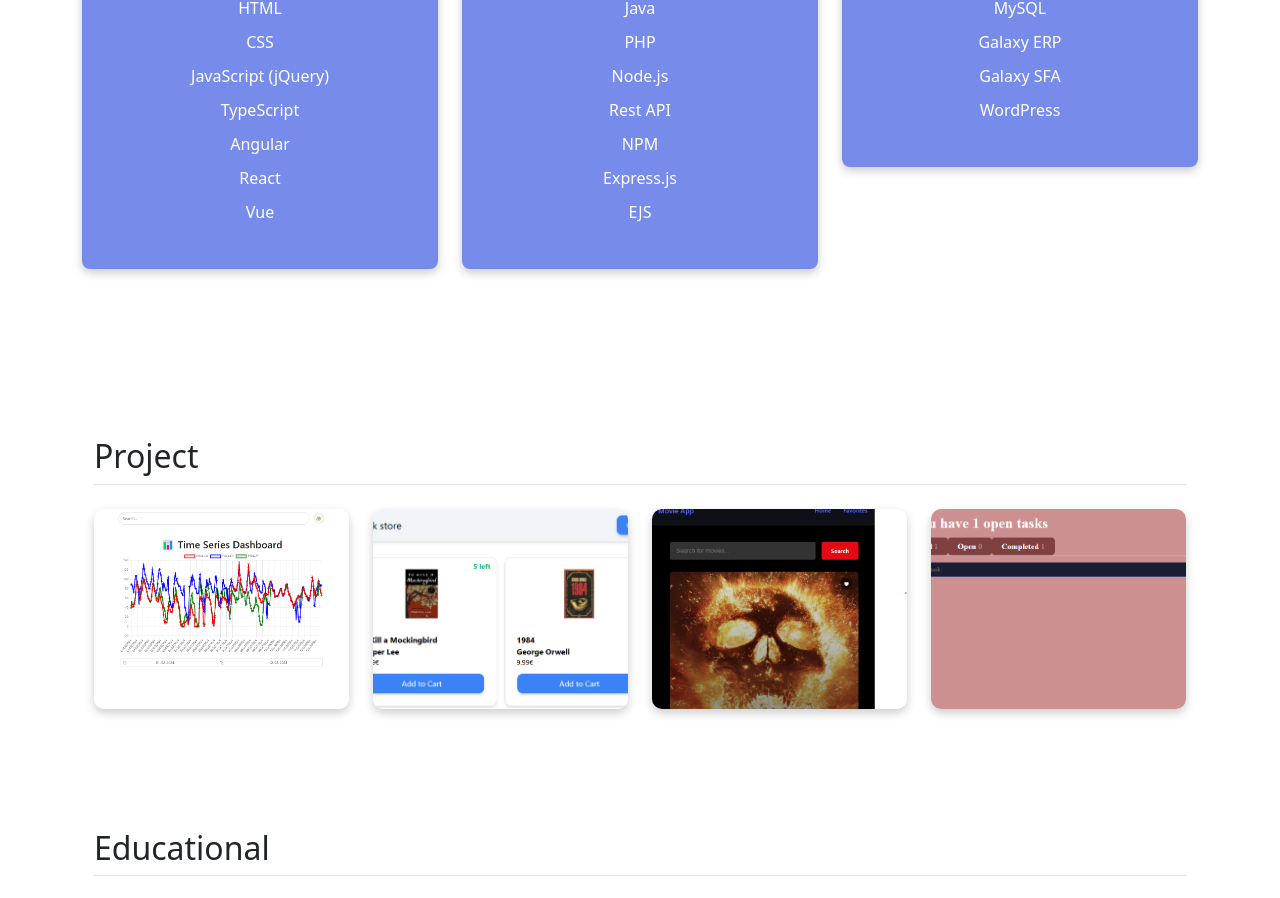
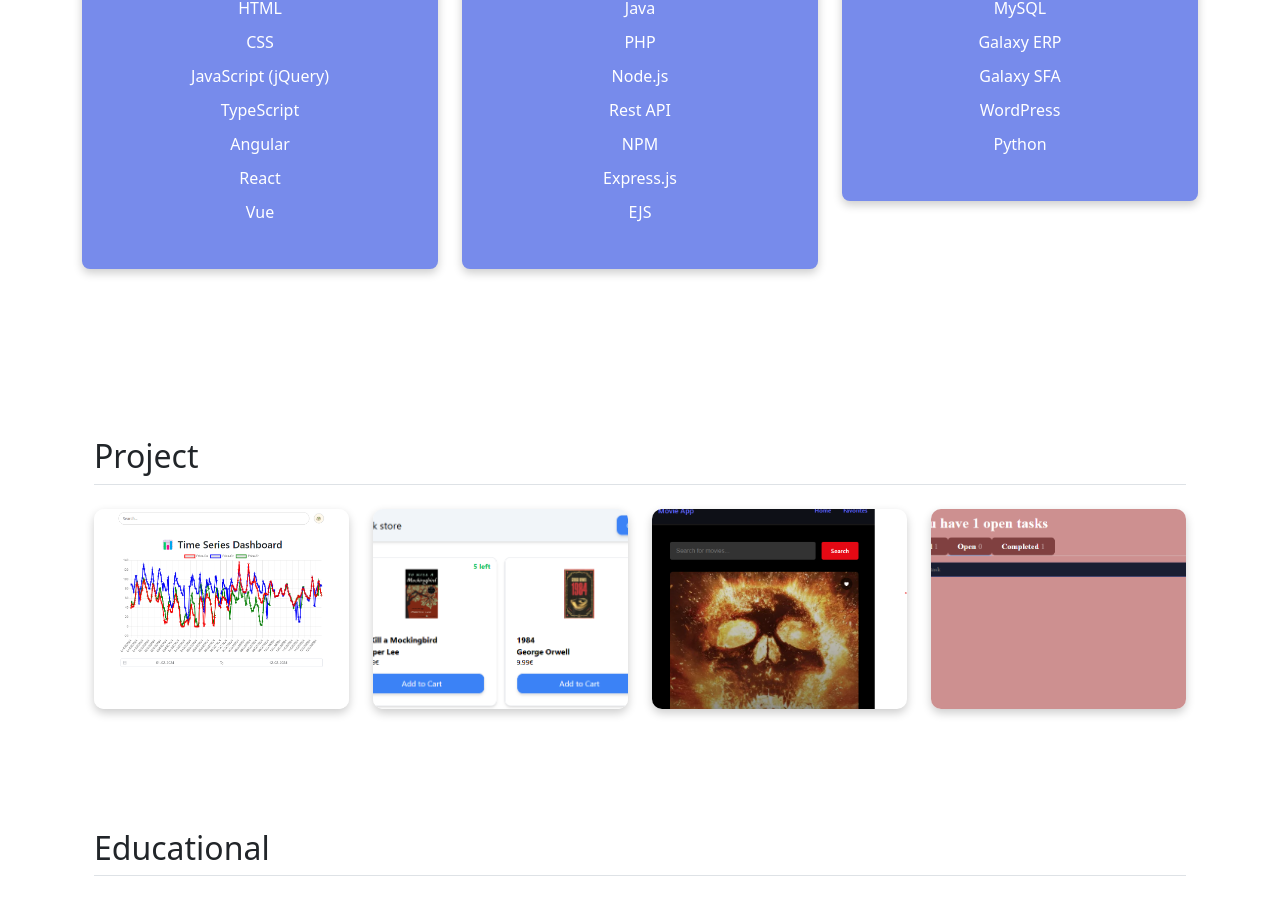
Before and after one commit to stellamarma/My-website, a Vue app: page / in a window 1280 px wide. Shown: the part 1113-2011 px from the top of the page. Built offline with nearby package versions, Linux system fonts and the light colour scheme.

Commit message:
Add python

```diff
--- a/src/components/Skills.vue
+++ b/src/components/Skills.vue
@@ -52,6 +52,7 @@
                 <li>Galaxy ERP</li>
                 <li>Galaxy SFA</li>
                 <li>WordPress</li>
+                <li>Python</li>
               </ul>
             </div>
           </div>
```
